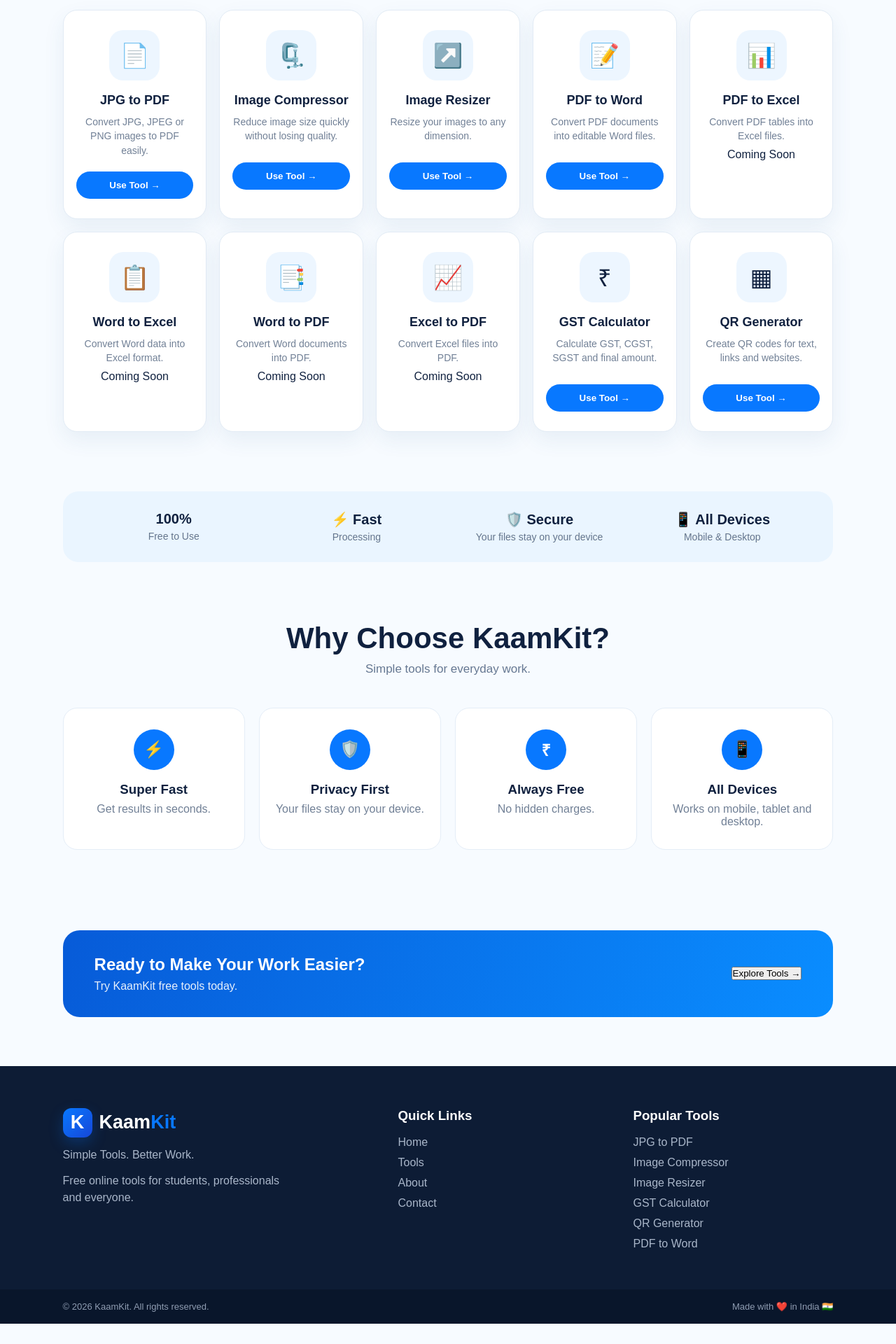
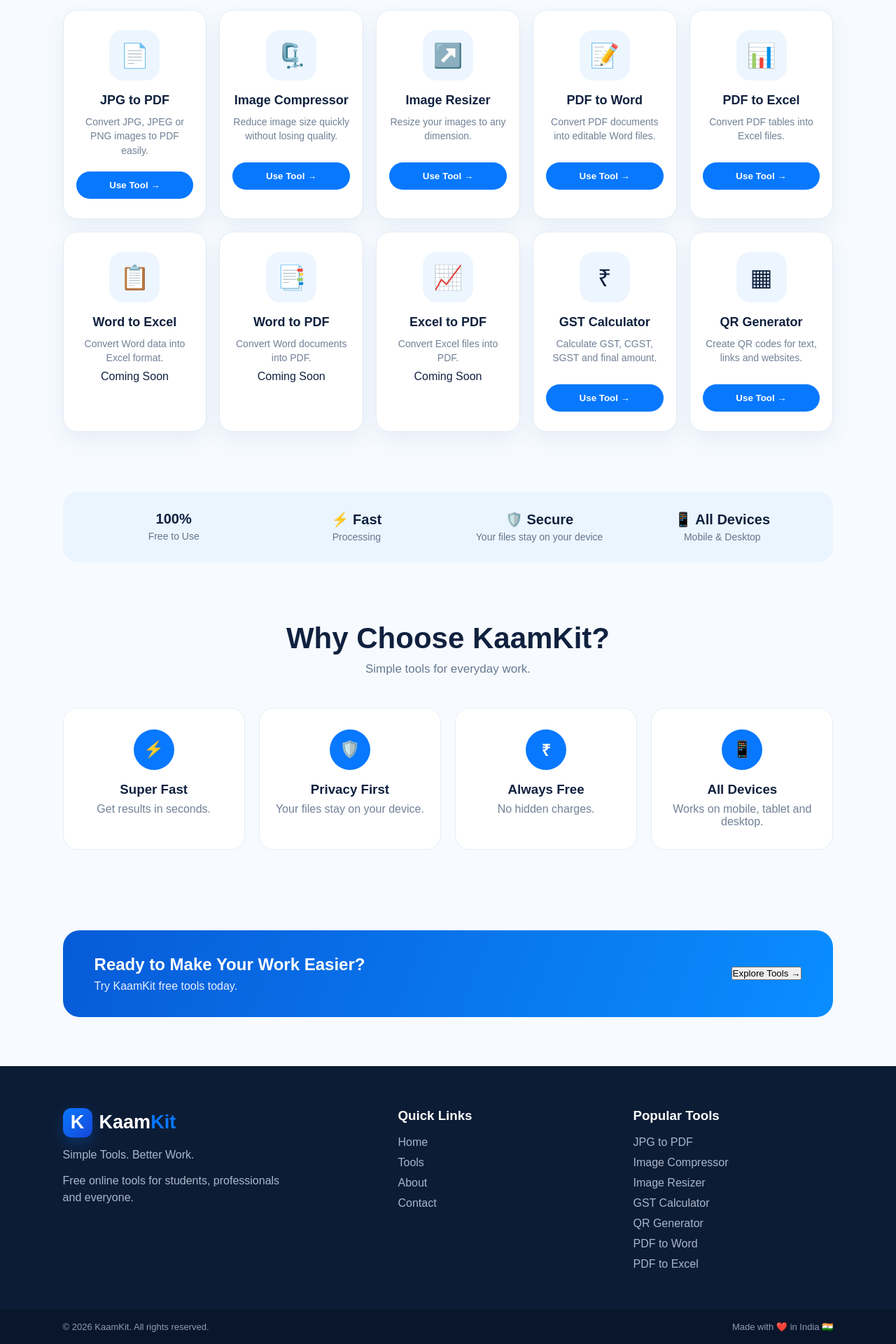
Before and after one commit to kaamkit/Kaamkit, a Next.js app: page / in a window 1280 px wide. Shown: the part 1056-2976 px from the top of the page at 70% size. Before the commit the page ends 2947 px from the top, so only its background shows below. Built offline with nearby package versions, Linux system fonts and the light colour scheme.

Commit message:
Update PDF to Excel tool availability and href

```diff
--- a/app/page.js
+++ b/app/page.js
@@ -36,8 +36,8 @@
     name: "PDF to Excel",
     icon: "📊",
     description: "Convert PDF tables into Excel files.",
-    href: "#tools",
-    available: false,
+    href: "/pdf-to-excel",
+    available: true,
   },
   {
     name: "Word to Excel",
@@ -124,25 +124,21 @@
           format: [image.width, image.height],
         });
 
-        const imageFormat =
+        pdf.addImage(
+          image,
           selectedFile.type === "image/png"
             ? "PNG"
-            : "JPEG";
-
-        pdf.addImage(
-          image,
-          imageFormat,
+            : "JPEG",
           0,
           0,
           image.width,
           image.height
         );
 
-        const fileName =
+        pdf.save(
           selectedFile.name.replace(/\.[^/.]+$/, "") +
-          ".pdf";
-
-        pdf.save(fileName);
+            ".pdf"
+        );
       } catch (error) {
         console.error(error);
         alert("PDF creation failed.");
@@ -161,16 +157,11 @@
 
   const openTool = (href) => {
     if (href.startsWith("#")) {
-      const target = document.getElementById(
-        href.substring(1)
-      );
-
-      if (target) {
-        target.scrollIntoView({
+      document
+        .getElementById(href.substring(1))
+        ?.scrollIntoView({
           behavior: "smooth",
-          block: "start",
         });
-      }
 
       return;
     }
@@ -181,12 +172,10 @@
   return (
     <main className="site">
 
-      {/* NAVBAR */}
       <nav className="navbar">
 
         <a href="/" className="logo">
           <div className="logoIcon">K</div>
-
           <span>
             Kaam<span>Kit</span>
           </span>
@@ -195,10 +184,7 @@
         <button
           type="button"
           className="menuBtn"
-          onClick={() =>
-            setMenuOpen((current) => !current)
-          }
-          aria-label="Menu"
+          onClick={() => setMenuOpen(!menuOpen)}
         >
           ☰
         </button>
@@ -216,7 +202,6 @@
 
       </nav>
 
-      {/* HERO */}
       <section className="hero" id="home">
 
         <div className="heroContent">
@@ -237,7 +222,6 @@
           </p>
 
           <div className="searchBox">
-
             <span>⌕</span>
 
             <input
@@ -248,7 +232,6 @@
             <button type="button">
               Search
             </button>
-
           </div>
 
           <div className="trust">
@@ -274,35 +257,30 @@
           </div>
 
           <div className="laptop">
-
             <div className="screen">
               <div className="bigK">K</div>
               <strong>KaamKit</strong>
             </div>
 
             <div className="keyboard"></div>
-
           </div>
 
         </div>
 
       </section>
 
-      {/* JPG TO PDF */}
       <section
         className="converterSection"
         id="jpg-pdf"
       >
 
         <div className="sectionTitle">
-
           <h2>JPG to PDF Converter</h2>
 
           <p>
             Convert your JPG, JPEG or PNG image
             into a PDF instantly.
           </p>
-
         </div>
 
         <div className="converterCard">
@@ -349,7 +327,6 @@
               <div className="converterActions">
 
                 <label className="secondaryButton">
-
                   Change Image
 
                   <input
@@ -358,7 +335,6 @@
                     onChange={handleFile}
                     hidden
                   />
-
                 </label>
 
                 <button
@@ -382,7 +358,6 @@
 
       </section>
 
-      {/* TOOLS */}
       <section
         className="toolsSection"
         id="tools"
@@ -444,7 +419,6 @@
 
       </section>
 
-      {/* FEATURES */}
       <section className="features">
 
         <div>
@@ -469,20 +443,17 @@
 
       </section>
 
-      {/* ABOUT */}
       <section
         className="why"
         id="about"
       >
 
         <div className="sectionTitle">
-
           <h2>Why Choose KaamKit?</h2>
 
           <p>
             Simple tools for everyday work.
           </p>
-
         </div>
 
         <div className="whyGrid">
@@ -517,11 +488,9 @@
 
       </section>
 
-      {/* CTA */}
       <section className="cta">
 
         <div>
-
           <h2>
             Ready to Make Your Work Easier?
           </h2>
@@ -529,7 +498,6 @@
           <p>
             Try KaamKit free tools today.
           </p>
-
         </div>
 
         <button
@@ -541,21 +509,16 @@
 
       </section>
 
-      {/* FOOTER */}
       <footer id="contact">
 
         <div className="footerBrand">
 
           <a href="/" className="logo">
-
-            <div className="logoIcon">
-              K
-            </div>
+            <div className="logoIcon">K</div>
 
             <span>
               Kaam<span>Kit</span>
             </span>
-
           </a>
 
           <p>
@@ -590,6 +553,7 @@
           <a href="/gst-calculator">GST Calculator</a>
           <a href="/qr-generator">QR Generator</a>
           <a href="/pdf-to-word">PDF to Word</a>
+          <a href="/pdf-to-excel">PDF to Excel</a>
 
         </div>
 
@@ -598,7 +562,8 @@
       <div className="copyright">
 
         <span>
-          © 2026 KaamKit. All rights reserved.
+          © {new Date().getFullYear()} KaamKit.
+          All rights reserved.
         </span>
 
         <span>
```
